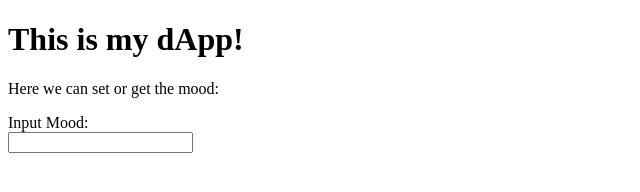
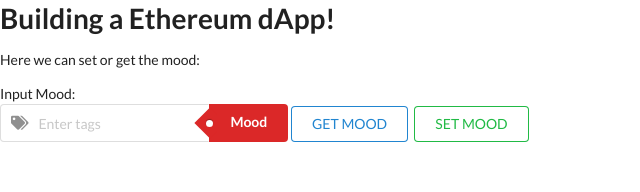
Before and after one commit to baimamboukar/ethereum-solidity-basics, a plain HTML site: page index.html in a window 1280 px wide. Shown: the whole page, without its empty margins (0-640 px from the left). Drawn offline with nearby package versions, Linux system fonts and the light colour scheme.

Commit message:
added semantic ui

```diff
--- a/index.html
+++ b/index.html
@@ -5,14 +5,30 @@
     <meta charset="UTF-8">
     <meta http-equiv="X-UA-Compatible" content="IE=edge">
     <meta name="viewport" content="width=device-width, initial-scale=1.0">
+    <link rel="stylesheet" href="https://cdnjs.cloudflare.com/ajax/libs/semantic-ui/2.4.1/semantic.min.css"
+        integrity="sha512-8bHTC73gkZ7rZ7vpqUQThUDhqcNFyYi2xgDgPDHc+GXVGHXq+xPjynxIopALmOPqzo9JZj0k6OqqewdGO3EsrQ=="
+        crossorigin="anonymous" referrerpolicy="no-referrer" />
     <title>Ethereum Decentralized app</title>
 </head>
 
 <body>
-    <h1>This is my dApp!</h1>
+    <h1>Building a Ethereum dApp!</h1>
     <p>Here we can set or get the mood:</p>
     <label for="mood">Input Mood:</label> <br />
-    <input type="text" id="mood" />
+    <div class="ui right labeled left icon input">
+        <i class="tags icon"></i>
+        <input type="text" placeholder="Enter tags" id="mood">
+        <a class="ui red tag label">
+            Mood
+        </a>
+    </div>
+
+    <button class="ui primary basic button" id="">GET MOOD</button>
+    <button class="ui positive basic button">SET MOOD</button>
+
+    <script src="https://cdnjs.cloudflare.com/ajax/libs/semantic-ui/2.4.1/semantic.min.js"
+        integrity="sha512-dqw6X88iGgZlTsONxZK9ePmJEFrmHwpuMrsUChjAw1mRUhUITE5QU9pkcSox+ynfLhL15Sv2al5A0LVyDCmtUw=="
+        crossorigin="anonymous" referrerpolicy="no-referrer"></script>
 </body>
 
 </html>
```
